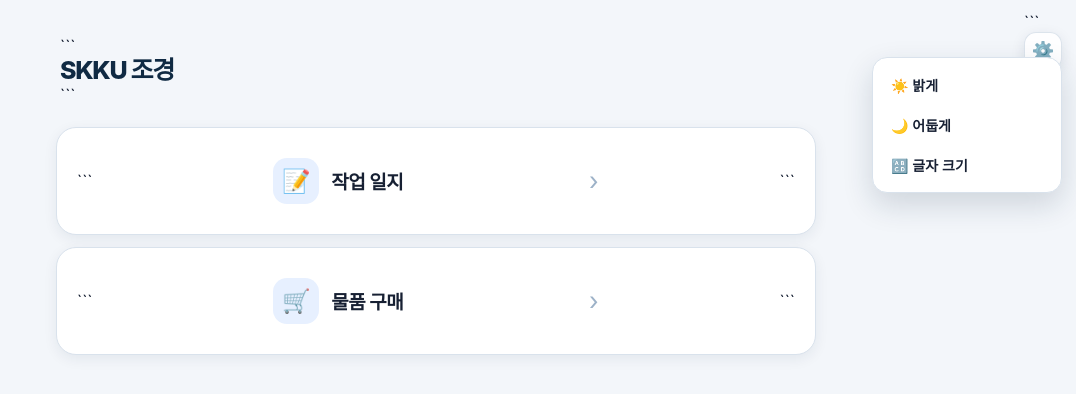
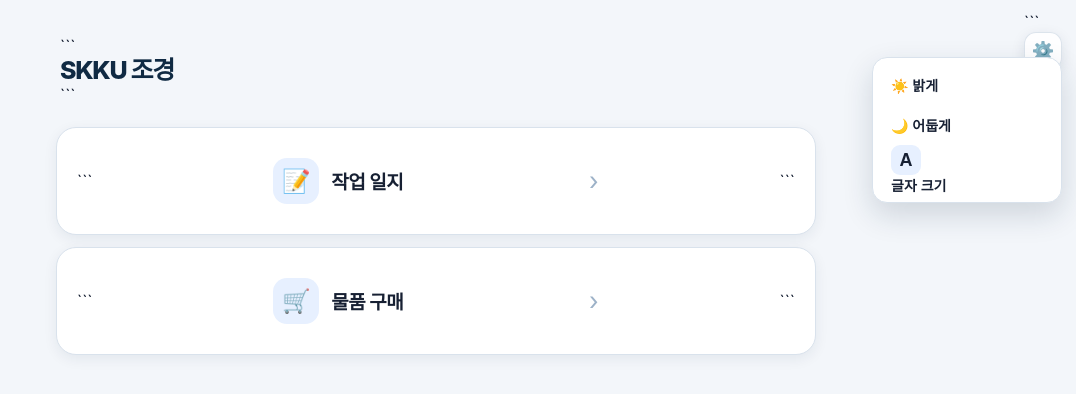
Before and after one commit to sungnb/SKKU-JK, a plain HTML site: page index.html in a window 1280 px wide. Both pictures are taken after a click on the button "⚙️". Shown: the whole page, without its empty margins (204-1280 px from the left). Drawn offline with Linux system fonts and the light colour scheme.

Commit message:
Update index.html

````diff
--- a/index.html
+++ b/index.html
@@ -36,7 +36,6 @@
 body {
     margin: 0;
     padding: 0;
-
     min-height: 100vh;
     min-height: 100dvh;
 
@@ -106,20 +105,16 @@
 
 .buttons {
     display: grid;
-
     grid-template-columns: 1fr;
-
     gap: 12px;
 }
 
 .button {
     display: flex;
-
     align-items: center;
     justify-content: space-between;
 
     width: 100%;
-
     min-height: 108px;
 
     padding: 20px;
@@ -127,11 +122,9 @@
     text-decoration: none;
 
     color: #172033;
-
     background: #ffffff;
 
     border: 1px solid #d9e2ec;
-
     border-radius: 20px;
 
     box-shadow:
@@ -150,11 +143,8 @@
 
 .button-left {
     display: flex;
-
     align-items: center;
-
     gap: 12px;
-
     min-width: 0;
 }
 
@@ -165,12 +155,10 @@
     height: 46px;
 
     display: flex;
-
     align-items: center;
     justify-content: center;
 
     border-radius: 14px;
-
     background: #e7f0ff;
 
     font-size: 23px;
@@ -186,7 +174,6 @@
     font-weight: 750;
 
     letter-spacing: -0.5px;
-
     white-space: nowrap;
 
     transition:
@@ -197,7 +184,6 @@
     flex: 0 0 auto;
 
     font-size: 25px;
-
     color: #9db2c8;
 
     margin-left: 5px;
@@ -213,9 +199,7 @@
 }
 
 
-/* ==================================================
-   설정
-================================================== */
+/* 설정 */
 
 .settings-wrap {
     position: fixed;
@@ -233,20 +217,15 @@
     width: 38px;
     height: 38px;
 
-    border:
-        1px solid rgba(157,178,200,.35);
-
+    border: 1px solid rgba(157,178,200,.35);
     border-radius: 12px;
 
-    background:
-        rgba(255,255,255,.88);
-
+    background: rgba(255,255,255,.88);
     color: #52657a;
 
     font-size: 18px;
 
     display: flex;
-
     align-items: center;
     justify-content: center;
 
@@ -268,9 +247,7 @@
 }
 
 
-/* ==================================================
-   설정 메뉴
-================================================== */
+/* 설정 메뉴 */
 
 .settings-menu {
     display: none;
@@ -278,7 +255,6 @@
     position: absolute;
 
     top: 45px;
-
     right: 0;
 
     width: 190px;
@@ -288,7 +264,6 @@
     background: #ffffff;
 
     border: 1px solid #d9e2ec;
-
     border-radius: 15px;
 
     box-shadow:
@@ -306,15 +281,12 @@
     min-height: 40px;
 
     border: 0;
-
     border-radius: 10px;
 
     background: transparent;
-
     color: #172033;
 
     font-size: 14px;
-
     font-weight: 700;
 
     text-align: left;
@@ -330,15 +302,12 @@
 }
 
 
-/* ==================================================
-   글자 크기
-================================================== */
+/* 글자 크기 */
 
 .font-size-panel {
     display: none;
 
-    padding:
-        5px 11px 10px;
+    padding: 5px 11px 10px;
 }
 
 .font-size-panel.show {
@@ -356,7 +325,6 @@
     color: #6b7c8f;
 
     font-size: 11px;
-
     font-weight: 600;
 }
 
@@ -364,11 +332,9 @@
     display: block;
 
     width: 100%;
-
     height: 24px;
 
     margin: 0;
-
     padding: 0;
 
     cursor: pointer;
@@ -377,9 +343,7 @@
 }
 
 
-/* ==================================================
-   어두운 화면
-================================================== */
+/* 어두운 화면 */
 
 body.dark-theme,
 html.dark-theme {
@@ -396,7 +360,6 @@
 
 body.dark-theme .button {
     background: #26313d;
-
     color: #f0f3f6;
 
     border-color: #3b4856;
@@ -414,18 +377,14 @@
 }
 
 body.dark-theme .settings-button {
-    background:
-        rgba(38,49,61,.94);
-
+    background: rgba(38,49,61,.94);
     color: #e9eef3;
 
-    border-color:
-        rgba(255,255,255,.12);
+    border-color: rgba(255,255,255,.12);
 }
 
 body.dark-theme .settings-menu {
     background: #26313d;
-
     border-color: #3b4856;
 }
 
@@ -448,9 +407,7 @@
 }
 
 
-/* ==================================================
-   휴대폰
-================================================== */
+/* 휴대폰 */
 
 @media (max-width: 430px) {
 
@@ -476,11 +433,9 @@
 
     .settings-button {
         width: 36px;
-
         height: 36px;
 
         border-radius: 11px;
-
         font-size: 17px;
     }
 
@@ -494,9 +449,7 @@
 
     .button {
         min-height: 94px;
-
         padding: 14px 12px;
-
         border-radius: 17px;
     }
 
@@ -506,11 +459,9 @@
 
     .icon {
         width: 38px;
-
         height: 38px;
 
         border-radius: 11px;
-
         font-size: 19px;
     }
 
@@ -525,9 +476,7 @@
 }
 
 
-/* ==================================================
-   아주 작은 화면
-================================================== */
+/* 아주 작은 화면 */
 
 @media (max-width: 360px) {
 
@@ -547,7 +496,6 @@
 
     .icon {
         width: 34px;
-
         height: 34px;
 
         font-size: 17px;
@@ -560,9 +508,7 @@
 
 <body>
 
-<div
-    class="settings-wrap"
-    id="settingsWrap">
+<div class="settings-wrap" id="settingsWrap">
 
 ```
 <button
@@ -580,7 +526,6 @@
 <div
     class="settings-menu"
     id="settingsMenu">
-
 
     <button
         type="button"
@@ -608,7 +553,12 @@
         id="fontSizeButton"
         aria-expanded="false">
 
-        🔠 글자 크기
+        <span class="icon"
+              style="width:30px;height:30px;border-radius:9px;font-size:18px;">
+            A
+        </span>
+
+        글자 크기
 
     </button>
 
@@ -617,9 +567,7 @@
         class="font-size-panel"
         id="fontSizePanel">
 
-
-        <div
-            class="font-size-labels">
+        <div class="font-size-labels">
 
             <span>80%</span>
 
@@ -643,7 +591,6 @@
             aria-label="글자 크기 조절">
 
     </div>
-
 
 </div>
 ```
@@ -684,7 +631,6 @@
 
 </div>
 
-
 <span class="button-arrow">
     ›
 </span>
@@ -710,7 +656,6 @@
 
 </div>
 
-
 <span class="button-arrow">
     ›
 </span>
@@ -725,7 +670,6 @@
 </main>
 
 <script>
-
 
 const THEME_KEY =
     "skku_jogyeong_theme";
@@ -780,15 +724,10 @@
     );
 
 
-/* ==================================================
-   테마 적용
-================================================== */
-
 function applyTheme(theme) {
 
     const isDark =
         theme === "dark";
-
 
     document.body.classList.toggle(
         "dark-theme",
@@ -800,7 +739,6 @@
         isDark
     );
 
-
     try {
 
         localStorage.setItem(
@@ -811,7 +749,6 @@
         );
 
     } catch (error) {}
-
 
     settingsMenu.classList.remove(
         "show"
@@ -833,10 +770,6 @@
 }
 
 
-/* ==================================================
-   글자 크기 적용
-================================================== */
-
 function applyFontSize(
     value,
     save = true
@@ -845,13 +778,9 @@
     let size =
         Number(value);
 
-
     if (!Number.isFinite(size)) {
-
         size = 1;
-
     }
-
 
     size =
         Math.min(
@@ -862,22 +791,18 @@
             )
         );
 
-
     document.documentElement.style.setProperty(
         "--font-scale",
         size
     );
 
-
     fontSizeRange.value =
         String(size);
-
 
     fontSizeValue.textContent =
         Math.round(
             size * 100
         ) + "%";
-
 
     if (save) {
 
@@ -894,10 +819,6 @@
 }
 
 
-/* ==================================================
-   저장된 설정 불러오기
-================================================== */
-
 function loadSettings() {
 
     let theme =
@@ -906,7 +827,6 @@
     let fontSize =
         1;
 
-
     try {
 
         theme =
@@ -914,12 +834,10 @@
                 THEME_KEY
             ) || "light";
 
-
         const savedSize =
             localStorage.getItem(
                 FONT_SIZE_KEY
             );
-
 
         if (
             savedSize !== null
@@ -932,7 +850,6 @@
 
     } catch (error) {}
 
-
     if (
         theme !== "dark"
     ) {
@@ -940,7 +857,6 @@
         theme = "light";
 
     }
-
 
     document.body.classList.toggle(
         "dark-theme",
@@ -952,7 +868,6 @@
         theme === "dark"
     );
 
-
     applyFontSize(
         fontSize,
         false
@@ -960,22 +875,16 @@
 }
 
 
-/* ==================================================
-   설정 버튼
-================================================== */
-
 settingsButton.addEventListener(
     "click",
     function(event) {
 
         event.stopPropagation();
 
-
         const open =
             settingsMenu.classList.toggle(
                 "show"
             );
-
 
         settingsButton.setAttribute(
             "aria-expanded",
@@ -987,10 +896,6 @@
     }
 );
 
-
-/* ==================================================
-   밝게
-================================================== */
 
 lightThemeButton.addEventListener(
     "click",
@@ -1004,10 +909,6 @@
 );
 
 
-/* ==================================================
-   어둡게
-================================================== */
-
 darkThemeButton.addEventListener(
     "click",
     function() {
@@ -1020,22 +921,16 @@
 );
 
 
-/* ==================================================
-   글자 크기 버튼
-================================================== */
-
 fontSizeButton.addEventListener(
     "click",
     function(event) {
 
         event.stopPropagation();
 
-
         const open =
             fontSizePanel.classList.toggle(
                 "show"
             );
-
 
         fontSizeButton.setAttribute(
             "aria-expanded",
@@ -1048,10 +943,6 @@
 );
 
 
-/* ==================================================
-   글자 크기 슬라이더
-================================================== */
-
 fontSizeRange.addEventListener(
     "input",
     function() {
@@ -1063,10 +954,6 @@
     }
 );
 
-
-/* ==================================================
-   화면 다른 곳을 누르면 닫기
-================================================== */
 
 document.addEventListener(
     "click",
@@ -1102,12 +989,7 @@
 );
 
 
-/* ==================================================
-   처음 실행
-================================================== */
-
 loadSettings();
-
 
 </script>
 
````
